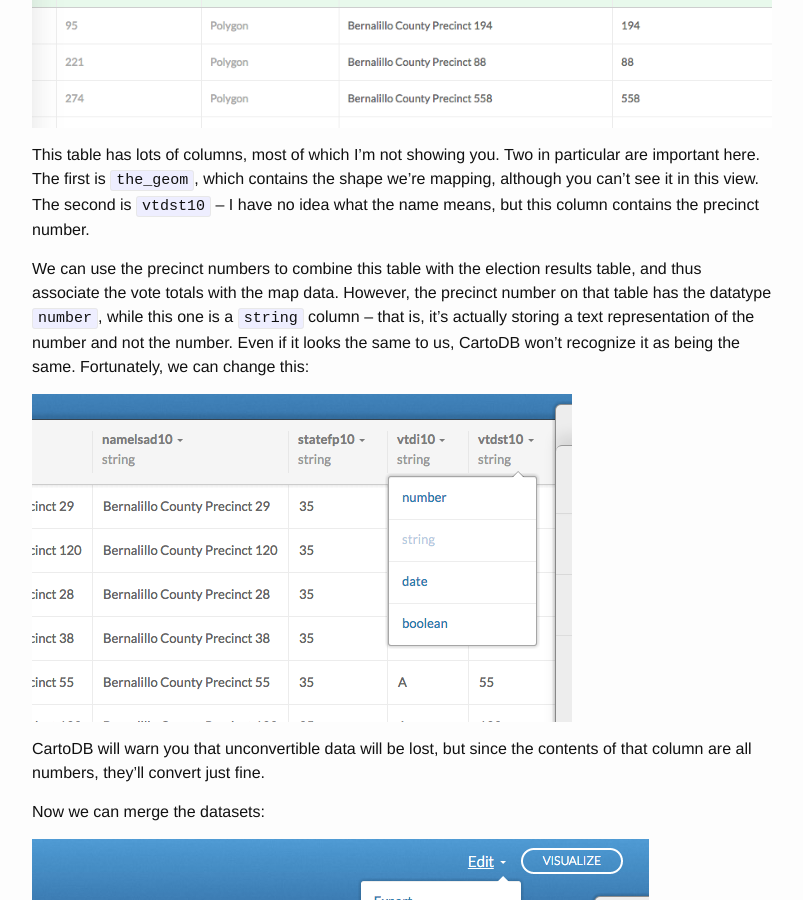
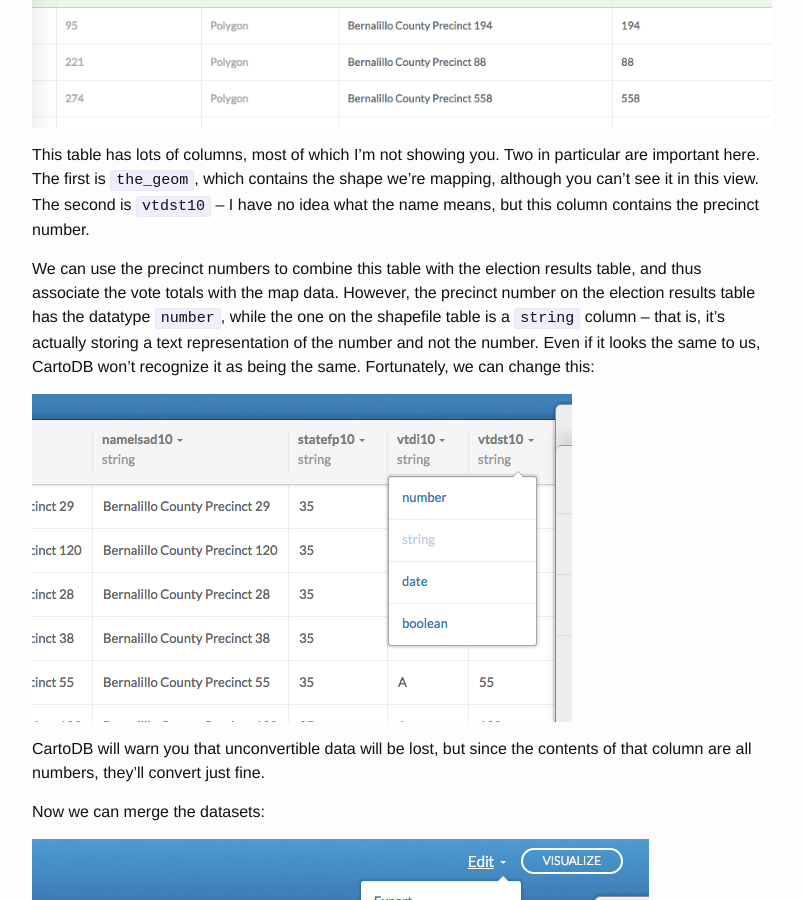
Before and after one commit to kyaroch/kyaroch.github.io, a Jekyll site: the page built from _posts/2016-06-09-cartodb-tutorial.md, in a window 1280 px wide and 900 px high, scrolled down 3779 px. Shown: the whole window, without its empty margins (238-1041 px from the left). Built offline with Jekyll 4.4.1, drawn with Linux system fonts in a browser that asks for light colours; comment, search, counter and statistics services are not loaded.

Commit message:
Clarify wording

```diff
--- a/_posts/2016-06-09-cartodb-tutorial.md
+++ b/_posts/2016-06-09-cartodb-tutorial.md
@@ -75,7 +75,7 @@
 
 This table has lots of columns, most of which I'm not showing you. Two in particular are important here. The first is `the_geom`, which contains the shape we're mapping, although you can't see it in this view. The second is `vtdst10` – I have no idea what the name means, but this column contains the precinct number.
 
-We can use the precinct numbers to combine this table with the election results table, and thus associate the vote totals with the map data. However, the precinct number on that table has the datatype `number`, while this one is a `string` column – that is, it's actually storing a text representation of the number and not the number. Even if it looks the same to us, CartoDB won't recognize it as being the same. Fortunately, we can change this:
+We can use the precinct numbers to combine this table with the election results table, and thus associate the vote totals with the map data. However, the precinct number on the election results table has the datatype `number`, while the one on the shapefile table is a `string` column – that is, it's actually storing a text representation of the number and not the number. Even if it looks the same to us, CartoDB won't recognize it as being the same. Fortunately, we can change this:
 
 ![Viewing the dataset]({{ site.baseurl }}/assets/cartodb_change_column_type.png)
 
```
